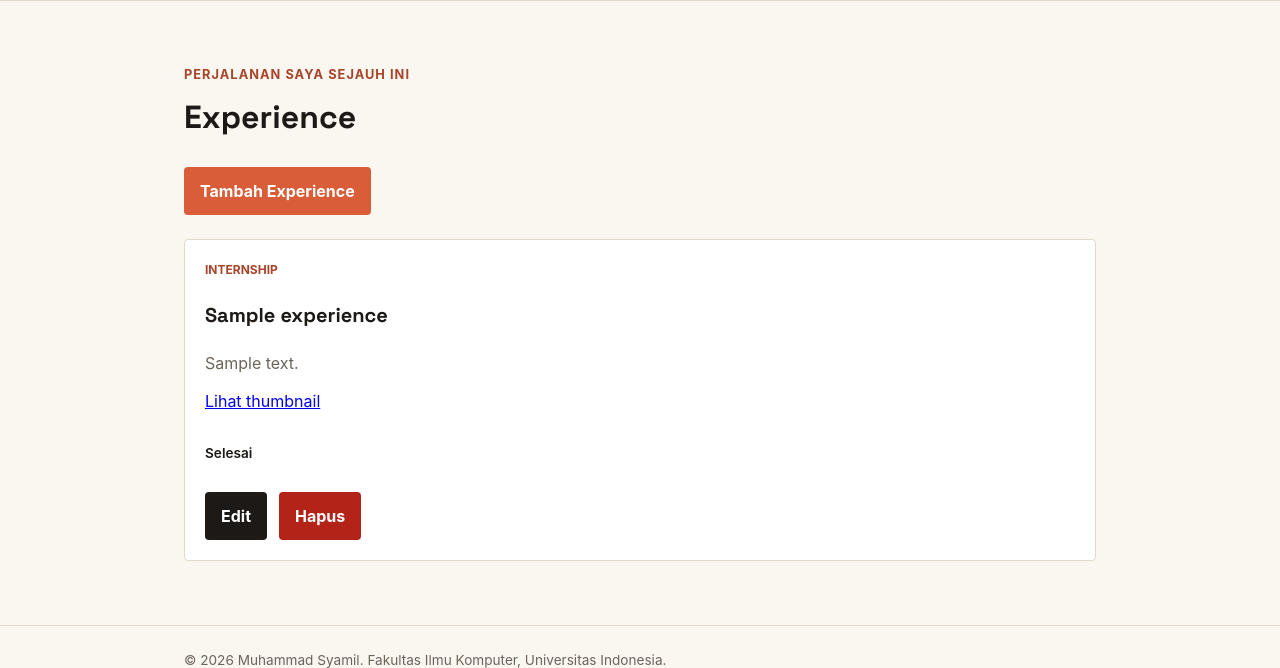
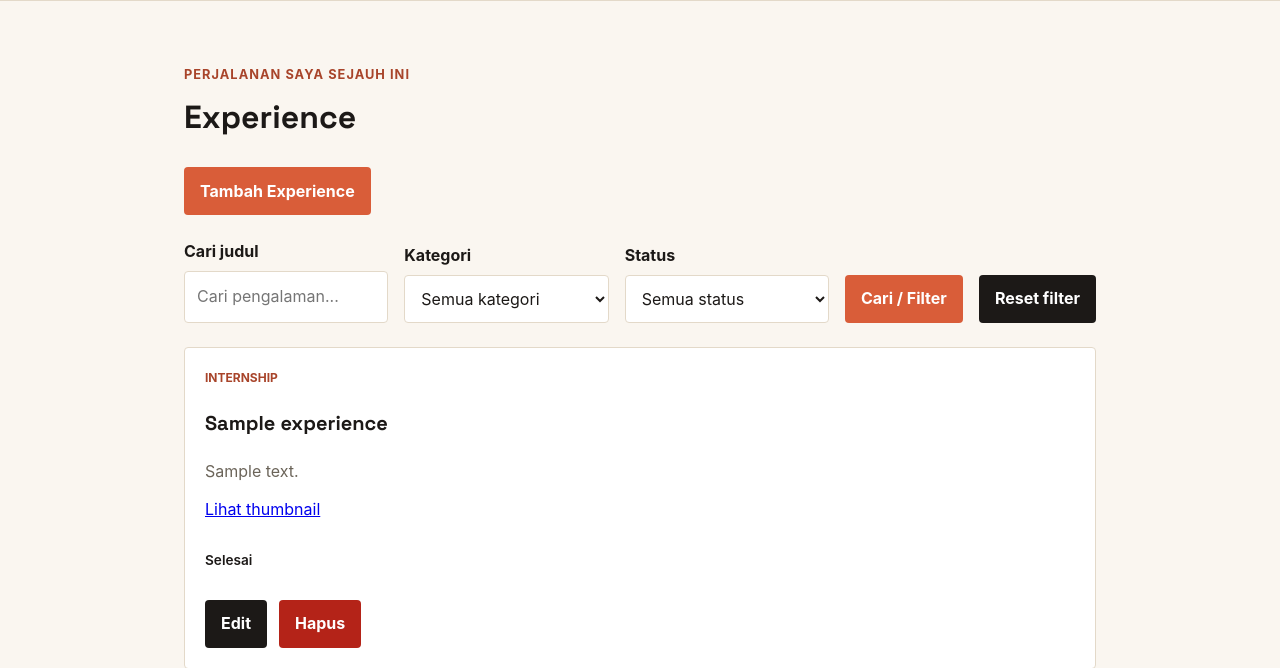
Before and after one commit to muhammad-syamil/myportofolio, a Django app: page /experience/ in a window 1280 px wide. Shown: the part 74-742 px from the top of the page. Run offline with Django 5.2, Linux system fonts and the light colour scheme; tables that the repository leaves empty hold one stand-in row (values such as "Sample post").

Commit message:
Tugas Individu 3 + Fitur Extra

```diff
--- a/main/views.py
+++ b/main/views.py
@@ -34,6 +34,11 @@ def show_experience(request):
     return render(request, "experience.html", {
         "name": "Muhammad Syamil",
         "experience_list": experience_list,
+        "title_query": request.GET.get("title", "").strip(),
+        "selected_category": request.GET.get("category", ""),
+        "selected_status": request.GET.get("status", ""),
+        "category_choices": Experience.EXPERIENCE_CHOICES,
+        "has_filters": any(request.GET.get(key, "").strip() for key in ("title", "category", "status")),
     })
 
 def get_achievements_json(request):
@@ -101,6 +106,17 @@ def delete_achievement(request, achievement_id):
 
 def get_experience_json(request):
     experiences = Experience.objects.all()
+    title_query = request.GET.get("title", "").strip()
+    category = request.GET.get("category", "")
+    status = request.GET.get("status", "")
+
+    if title_query:
+        experiences = experiences.filter(title__icontains=title_query)
+    if category:
+        experiences = experiences.filter(category=category)
+    if status in ("ongoing", "completed"):
+        experiences = experiences.filter(ended_at__isnull=status == "ongoing")
+
     data = serializers.serialize("json", experiences)
     return HttpResponse(data, content_type="application/json")
 
@@ -111,6 +127,7 @@ def create_experience(request):
 
     if request.method == "POST" and form.is_valid():
         form.save()
+        messages.success(request, "Experience berhasil ditambahkan!")
         return redirect("main:show_experience")
 
     return render(request, "experience_form.html", {
@@ -129,6 +146,7 @@ def update_experience(request, experience_id):
 
     if request.method == "POST" and form.is_valid():
         form.save()
+        messages.success(request, "Experience berhasil diperbarui!")
         return redirect("main:show_experience")
 
     return render(request, "experience_form.html", {
@@ -142,5 +160,6 @@ def delete_experience(request, experience_id):
 
     if request.method == "POST":
         experience.delete()
+        messages.success(request, "Experience berhasil dihapus!")
 
     return redirect("main:show_experience")
--- a/static/css/style.css
+++ b/static/css/style.css
@@ -1075,3 +1075,40 @@ border-top: 1px solid var(--line);
 .experience-actions form {
     margin: 0;
 }
+
+.experience-filters {
+    display: flex;
+    flex-wrap: wrap;
+    align-items: flex-end;
+    gap: 1rem;
+    margin-top: 1.5rem;
+}
+
+.experience-filters > div {
+    flex: 1 1 180px;
+    min-width: 0;
+}
+
+.experience-filters label {
+    display: block;
+    margin-bottom: 0.4rem;
+    font-weight: 700;
+}
+
+.experience-filters input,
+.experience-filters select {
+    box-sizing: border-box;
+    width: 100%;
+    padding: 0.75rem;
+    border: 1px solid var(--line);
+    border-radius: var(--radius);
+    background: #fff;
+    color: var(--ink);
+    font: inherit;
+}
+
+.experience-filters input:focus,
+.experience-filters select:focus {
+    outline: 2px solid var(--accent);
+    border-color: var(--accent);
+}
--- /dev/null
+++ b/templates/components/experience_delete_modal.html
@@ -0,0 +1,25 @@
+<button type="button" class="achievement-button achievement-button-danger"
+        popovertarget="delete-experience-{{ experience.id }}">
+    Hapus
+</button>
+
+<div id="delete-experience-{{ experience.id }}" class="achievement-delete-modal"
+     popover="auto" role="dialog" aria-labelledby="delete-experience-heading-{{ experience.id }}">
+    <button type="button" class="achievement-delete-backdrop"
+            popovertarget="delete-experience-{{ experience.id }}"
+            popovertargetaction="hide" aria-label="Tutup konfirmasi"></button>
+    <div class="achievement-delete-content">
+        <h2 id="delete-experience-heading-{{ experience.id }}">Hapus experience ini?</h2>
+        <p>Yakin ingin menghapus <strong>{{ experience.title }}</strong>? Data yang dihapus tidak dapat dikembalikan.</p>
+        <div class="achievement-actions">
+            <button type="button" class="achievement-button achievement-button-secondary"
+                    popovertarget="delete-experience-{{ experience.id }}" popovertargetaction="hide" autofocus>
+                Batal
+            </button>
+            <form method="post" action="{% url 'main:delete_experience' experience.id %}">
+                {% csrf_token %}
+                <button type="submit" class="achievement-button achievement-button-danger">Ya, hapus</button>
+            </form>
+        </div>
+    </div>
+</div>
--- a/templates/experience.html
+++ b/templates/experience.html
@@ -15,6 +15,32 @@
                class="achievement-button">
                 Tambah Experience
             </a>
+
+            <form method="get" action="{% url 'main:show_experience' %}" class="experience-filters">
+                <div>
+                    <label for="experience-search">Cari judul</label>
+                    <input id="experience-search" type="search" name="title" value="{{ title_query }}" placeholder="Cari pengalaman...">
+                </div>
+                <div>
+                    <label for="experience-category">Kategori</label>
+                    <select id="experience-category" name="category">
+                        <option value="">Semua kategori</option>
+                        {% for value, label in category_choices %}
+                            <option value="{{ value }}" {% if selected_category == value %}selected{% endif %}>{{ label }}</option>
+                        {% endfor %}
+                    </select>
+                </div>
+                <div>
+                    <label for="experience-status-filter">Status</label>
+                    <select id="experience-status-filter" name="status">
+                        <option value="">Semua status</option>
+                        <option value="ongoing" {% if selected_status == 'ongoing' %}selected{% endif %}>Masih aktif</option>
+                        <option value="completed" {% if selected_status == 'completed' %}selected{% endif %}>Selesai</option>
+                    </select>
+                </div>
+                <button type="submit" class="achievement-button">Cari / Filter</button>
+                <a href="{% url 'main:show_experience' %}" class="achievement-button achievement-button-secondary">Reset filter</a>
+            </form>
 
             <div class="experience-grid">
                 {% for experience in experience_list %}
@@ -49,19 +75,16 @@
                                 Edit
                             </a>
 
-                            <form method="post"
-                                  action="{% url 'main:delete_experience' experience.id %}">
-                                {% csrf_token %}
-                                <button type="submit"
-                                        class="achievement-button achievement-button-danger">
-                                    Hapus
-                                </button>
-                            </form>
+                            {% include "components/experience_delete_modal.html" with experience=experience %}
                         </div>
                     </article>
                 {% empty %}
                     <p class="empty-state">
-                        Belum ada pengalaman yang ditambahkan.
+                        {% if has_filters %}
+                            Tidak ada pengalaman yang sesuai. Coba ubah atau reset filter.
+                        {% else %}
+                            Belum ada pengalaman yang ditambahkan.
+                        {% endif %}
                     </p>
                 {% endfor %}
             </div>
```
Also changed, not shown: main/tests.py (+49 -0 lines).
